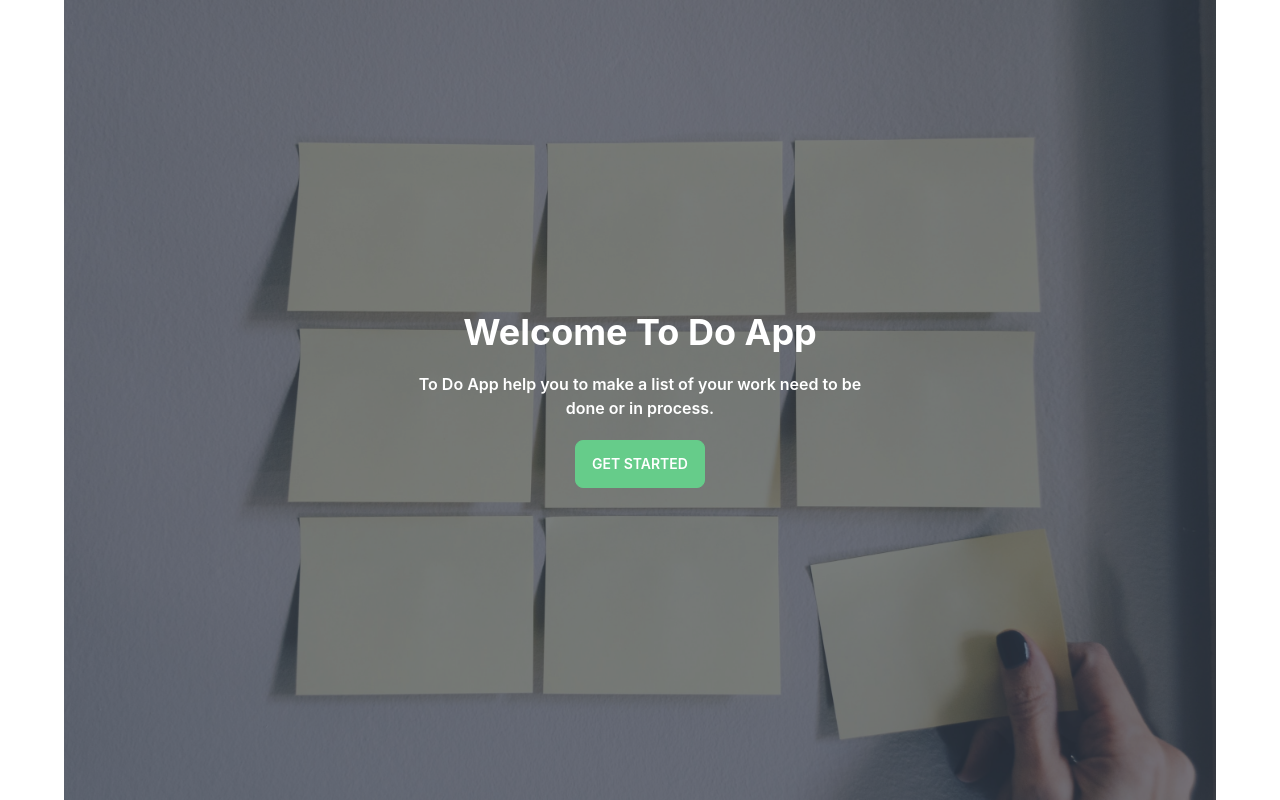
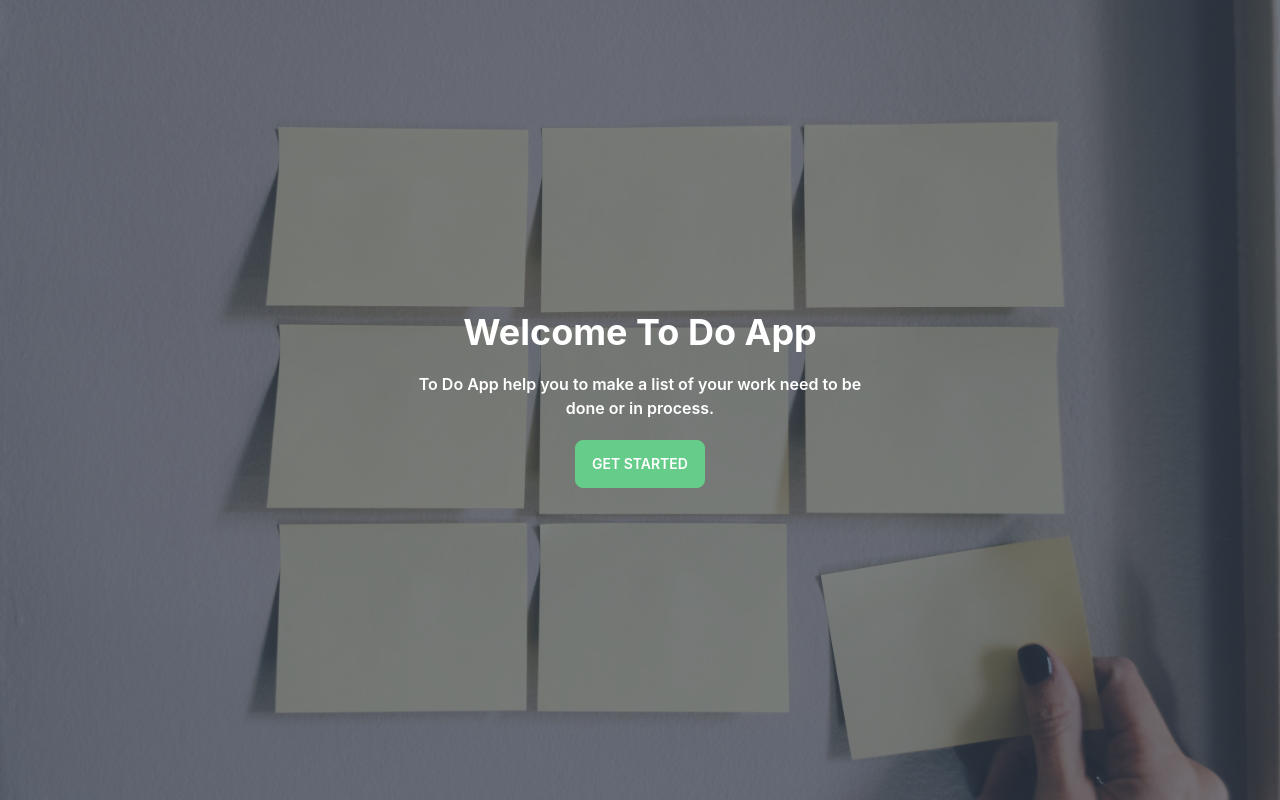
Before and after one commit to SakibAhamedKhan/to-do-client, a React (Create React App) app: page / in a window 1280 px wide. Built offline with nearby package versions, Linux system fonts and the light colour scheme.

Commit message:
updated margin

```diff
--- a/public/index.html
+++ b/public/index.html
@@ -24,7 +24,7 @@
       work correctly both with client-side routing and a non-root public URL.
       Learn how to configure a non-root public URL by running `npm run build`.
     -->
-    <title>React App</title>
+    <title>To Do App</title>
   </head>
   <body>
     <noscript>You need to enable JavaScript to run this app.</noscript>
--- a/src/App.js
+++ b/src/App.js
@@ -11,7 +11,7 @@ import Profile from './pages/Dashboard/Profile';
 
 function App() {
   return (
-    <div className='max-w-6xl mx-auto'>
+    <div className='mx-auto'>
       <Routes>
         <Route path='/' element={<Home></Home>}></Route>
         <Route path='login' element={<Login></Login>}></Route>
```
